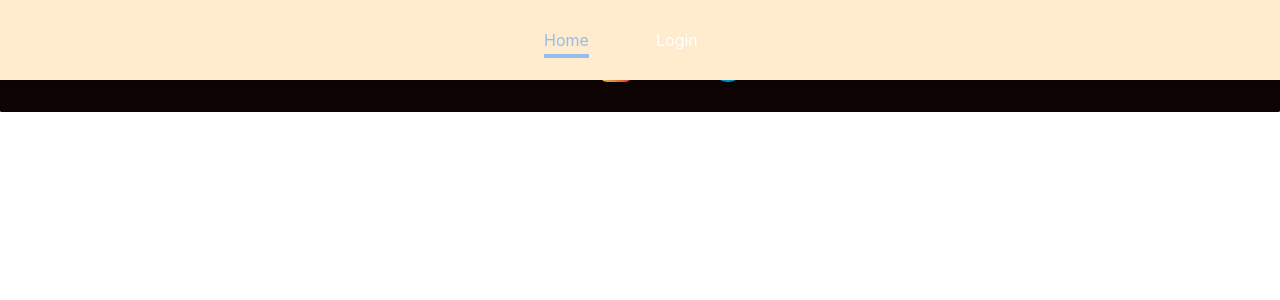
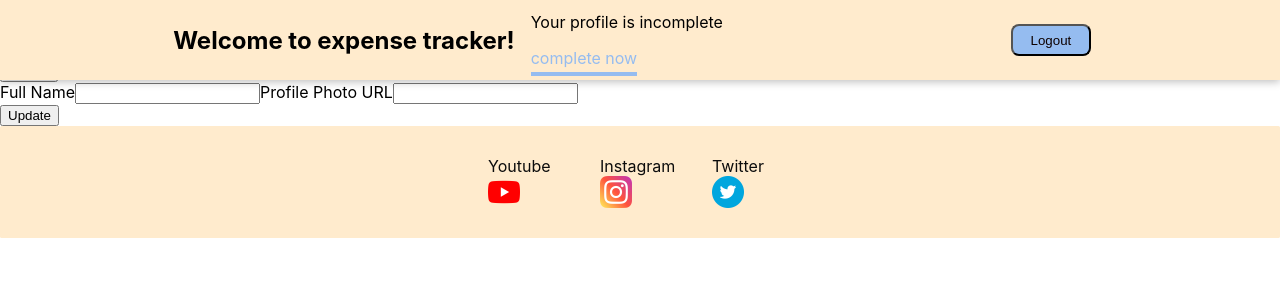
Before and after one commit to PhoenixRiseA/PaisaControl, a React (Create React App) app: page /home/userDetails in a window 1280 px wide. Shown: the top 300 px of the page. Built offline with nearby package versions, Linux system fonts and the light colour scheme; sample sign-in values are in the browser's storage.

Commit message:
profile completion with firebase

```diff
--- a/src/App.js
+++ b/src/App.js
@@ -2,13 +2,21 @@ import Layout from "./components/Layout/Layout";
 import AuthPage from "./pages/AuthPage";
 import { Route, Routes, Navigate } from "react-router-dom";
 import Home from "./pages/Home";
+import React, { useContext } from "react";
+import AuthContext from "./store/AuthContext";
+import UserDetails from "./pages/UserDetails";
 function App() {
+  const authCtx = useContext(AuthContext);
   return (
     <Layout>
       <Routes>
         <Route path="/" element={<Navigate to="/auth" />} exact></Route>
-        <Route path="/home" element={<Home />} />
-        <Route path="/auth" element={<AuthPage />} />
+        {authCtx.isLoggedIn && <Route path="/home" element={<Home />} />}
+        {!authCtx.isLoggedIn && <Route path="/auth" element={<AuthPage />} />}
+        {authCtx.isLoggedIn && (
+          <Route path="/home/userDetails" element={<UserDetails />} />
+        )}
+        <Route path="*" element={<Navigate to="/auth" />}></Route>
       </Routes>
     </Layout>
   );
--- a/src/components/Auth/AuthForm.js
+++ b/src/components/Auth/AuthForm.js
@@ -54,22 +54,19 @@ const AuthForm = () => {
         setLoading(false);
         if (res.ok) {
           return res.json();
-        } else {
-          res.json.then((data) => {
-            let errorMessage = "Authentication failed";
-            console.log(data);
-            throw new Error(errorMessage);
-          });
         }
       })
       .then((data) => {
         console.log(data.idToken);
         setIsLogin(true);
-        authCtx.login(data.idToken);
+        const loginEmail = enteredEmail.replace(/[^a-zA-Z ]/g, "");
+        authCtx.login(data.idToken, loginEmail);
         navigate("/home", { replace: true });
       })
       .catch((err) => {
-        alert(err.message);
+        let errorMessage = "authentication failed";
+        console.log(err.message);
+        alert(errorMessage);
       });
     emailInputRef.current.value = "";
     passwordInputRef.current.value = "";
@@ -105,6 +102,7 @@ const AuthForm = () => {
           )}
         </div>
         <div className={classes.actions}>
+          {isLogin && <p>Forgot Password</p>}
           <button>{loading ? "loading" : isLogin ? "login" : "Sign up"}</button>
           <button type="button" onClick={switchAuthModeHandler}>
             {isLogin ? "create new account" : "login with existing account"}
--- a/src/components/Auth/AuthForm.module.css
+++ b/src/components/Auth/AuthForm.module.css
@@ -49,11 +49,13 @@
 .actions button {
   cursor: pointer;
   font: inherit;
-  color: white;
-  background-color: #5c43ca;
-  border: 1px solid #5c43ca;
+  color: rgb(17, 15, 15);
+  background-color: blanchedalmond;
+  border: 1px solid blanchedalmond;
   border-radius: 4px;
   padding: 0.5rem 2.5rem;
+  margin: 0.5rem;
+  width: 15rem;
 }
 
 .actions button:hover {
--- a/src/components/Layout/Footer.module.css
+++ b/src/components/Layout/Footer.module.css
@@ -1,7 +1,7 @@
 .footer {
   width: 80%;
   height: 7rem;
-  background-color: #0e0404;
+  background-color: blanchedalmond;
   padding: 0 10%;
   display: flow-root;
   align-items: center;
@@ -36,7 +36,7 @@
 }
 
 .footer a {
-  color: white;
+  color: rgb(12, 12, 12);
   text-decoration: none;
 }
 
--- a/src/components/Layout/MainNavigation.js
+++ b/src/components/Layout/MainNavigation.js
@@ -2,21 +2,27 @@ import classes from "./MainNavigation.module.css";
 import { NavLink } from "react-router-dom";
 import { useContext } from "react";
 import AuthContext from "../../store/AuthContext";
+
 const MainNavigation = () => {
   const authCtx = useContext(AuthContext);
+
   return (
     <header className={classes.header}>
       <ul>
+        {authCtx.isLoggedIn && <h2>Welcome to expense tracker!</h2>}
+        {authCtx.isLoggedIn && (
           <li>
+            Your profile is incomplete
             <NavLink
               className={(navData) => (navData.isActive ? classes.active : "")}
-            to="/home"
+              to="/home/userDetails"
             >
-            Home
+              <p> </p>complete now
             </NavLink>
           </li>
+        )}
 
-        {authCtx.isLoggedIn && (
+        {!authCtx.isLoggedIn && (
           <li>
             <NavLink
               className={(navData) => (navData.isActive ? classes.active : "")}
@@ -26,14 +32,11 @@ const MainNavigation = () => {
             </NavLink>
           </li>
         )}
-        {!authCtx.isLoggedIn && (
+        {authCtx.isLoggedIn && (
           <li>
-            <NavLink
-              className={(navData) => (navData.isActive ? classes.active : "")}
-              to="/auth"
-            >
-              Sign up
-            </NavLink>
+            <button className={classes.button} onClick={authCtx.logout}>
+              Logout
+            </button>
           </li>
         )}
       </ul>
--- a/src/components/Layout/MainNavigation.module.css
+++ b/src/components/Layout/MainNavigation.module.css
@@ -29,12 +29,14 @@
 
 .header li {
   margin: 0 1rem;
-  width: 5rem;
+  width: auto;
+  margin: 1rem;
 }
 
 .header a {
-  color: white;
+  color: rgb(14, 2, 2);
   text-decoration: none;
+  margin: 1rem;
 }
 
 .header a:hover,
@@ -43,4 +45,25 @@
   color: #95bcf0;
   padding-bottom: 0.25rem;
   border-bottom: 4px solid #95bcf0;
+  margin: 1rem;
 }
+
+.header button {
+  color: rgb(14, 2, 2);
+  text-decoration: none;
+  border-radius: 0.5rem;
+  background-color: #95bcf0;
+  size: 5rem;
+  width: 5rem;
+  height: 2rem;
+  margin-left: 15rem;
+}
+
+.header button:hover,
+.header button:active,
+.header button.active {
+  color: #dee3e9;
+  padding-bottom: 0.25rem;
+  border-bottom: 2px solid #95bcf0;
+  width: 5rem;
+}
--- /dev/null
+++ b/src/pages/UserDetails.js
@@ -0,0 +1,69 @@
+import classes from "./UserDetails.module.css";
+import { useNavigate } from "react-router-dom";
+import React, { useRef, useContext } from "react";
+
+import AuthContext from "../store/AuthContext";
+const UserDetails = () => {
+  const authCtx = useContext(AuthContext);
+  const navigate = useNavigate();
+  const cancelHandler = () => {
+    navigate("/");
+  };
+  const nameRef = useRef();
+  const profilePhotoUrlRef = useRef();
+
+  const updateProfileHandler = (event) => {
+    event.preventDefault();
+    const enteredName = nameRef.current.value;
+    const enteredProfilePhotoUrl = profilePhotoUrlRef.current.value;
+    let url =
+      "https://identitytoolkit.googleapis.com/v1/accounts:update?key=AIzaSyAfEMJNUWanJky-jYSDG0n0CpMrB2rKz04";
+
+    fetch(url, {
+      method: "POST",
+      body: JSON.stringify({
+        idToken: authCtx.token,
+        displayName: enteredName,
+        photoUrl: enteredProfilePhotoUrl,
+        returnSecureToken: true,
+      }),
+      headers: {
+        "Content-Type": "application/json",
+      },
+    })
+      .then((res) => {
+        if (res.ok) {
+          return res.json();
+        }
+      })
+      .then((data) => {
+        console.log(data);
+      })
+      .catch((err) => {
+        let errorMessage = "details could not be updated";
+        alert(errorMessage);
+        throw new Error(err.message);
+      });
+  };
+
+  return (
+    <section>
+      <div className={classes.typeOfDetail}>
+        <h3>Contact details</h3>
+        <button onClick={cancelHandler}>Cancel</button>
+      </div>
+      <form onSubmit={updateProfileHandler}>
+        <div className={classes.input}>
+          <label htmlFor="FullName">Full Name</label>
+          <input type="text" ref={nameRef} required />
+          <label htmlFor="photoUrl">Profile Photo URL</label>
+          <input type="text" ref={profilePhotoUrlRef} required />
+        </div>
+        <div className={classes.actions}>
+          <button>Update</button>
+        </div>
+      </form>
+    </section>
+  );
+};
+export default UserDetails;
--- a/src/store/AuthContext.js
+++ b/src/store/AuthContext.js
@@ -3,26 +3,33 @@ import React, { useState } from "react";
 const AuthContext = React.createContext({
   token: "",
   isLoggedIn: false,
-  login: (token) => {},
+  email: "",
+  login: (token, email) => {},
   logout: () => {},
 });
 
 export const AuthContextProvider = (props) => {
   const initialToken = localStorage.getItem("token");
+  const initialEmail = localStorage.getItem("email");
   const [token, setToken] = useState(initialToken);
+  const [email, setEmail] = useState(initialEmail);
   const userIsLoggedIn = !!token;
 
-  const loginHandler = (token) => {
+  const loginHandler = (token, email) => {
     localStorage.setItem("token", token);
+    localStorage.setItem("email", email);
     setToken(token);
+    setEmail(email);
   };
   const logoutHandler = () => {
     localStorage.removeItem("token");
+    localStorage.removeItem("email");
     setToken(null);
   };
   const contextValue = {
     token: token,
     isLoggedIn: userIsLoggedIn,
+    email: email,
     login: loginHandler,
     logout: logoutHandler,
   };
```
Also changed, not shown: src/pages/UserDetails.module.css (added). Lines whose indentation alone changed are shown as unchanged.
